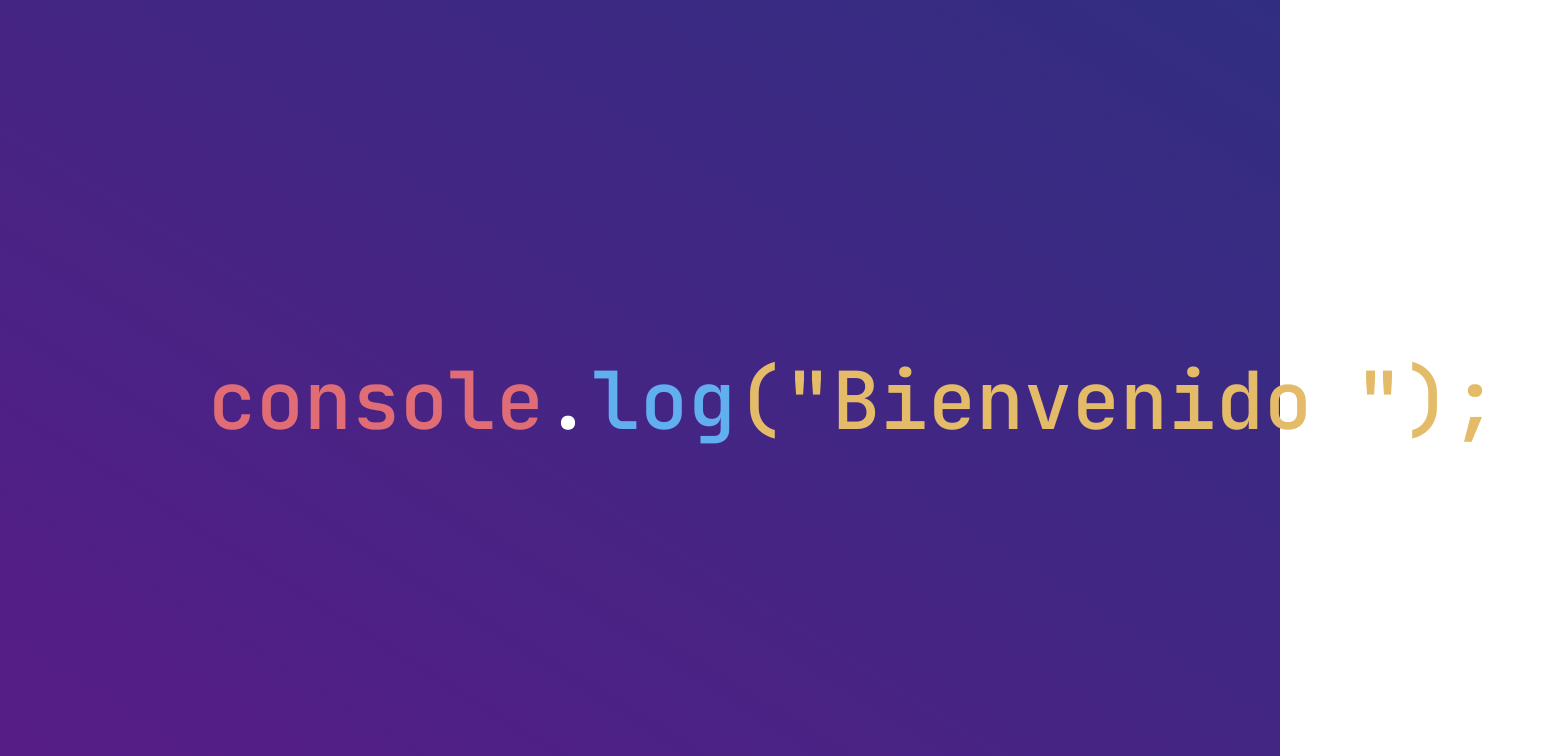
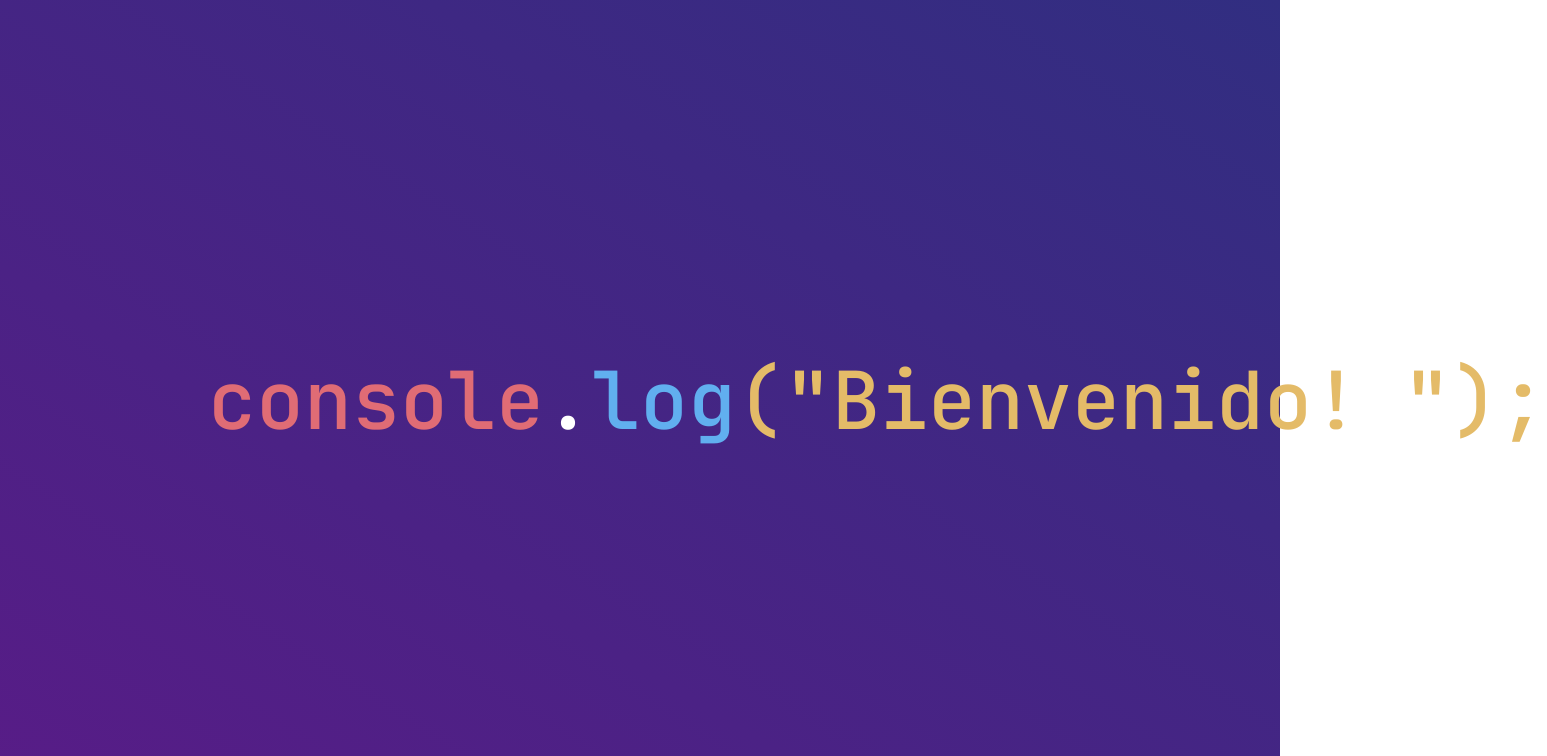
Before and after one commit to faytekin/macellan-gate-screen, a React (Vite) app: page /message in a window 1280 px wide. Shown: the top 756 px of the page, 1547 px wide, since content can reach past the window. Built offline with nearby package versions, Linux system fonts and the light colour scheme; no server answers; what tailwindcss-animated would draw is missing.

Commit message:
Change welcome message

```diff
--- a/src/views/Message.tsx
+++ b/src/views/Message.tsx
@@ -17,15 +17,15 @@ const Message: React.FC = () => {
                     cursor={false}
                     className={classes.cursor}
                     sequence={[
-                        'Hoşgeldin',
+                        'Hoşgeldin!',
                         2500,
-                        'Welcome',
+                        'Welcome!',
                         2500,
-                        'Bienvenido',
+                        'Bienvenido!',
                         2500,
-                        'Willkommen',
+                        'Willkommen!',
                         2500,
-                        'ようこそ',
+                        'ようこそ!',
                         2500,
                     ]}
                     wrapper="span"
```
